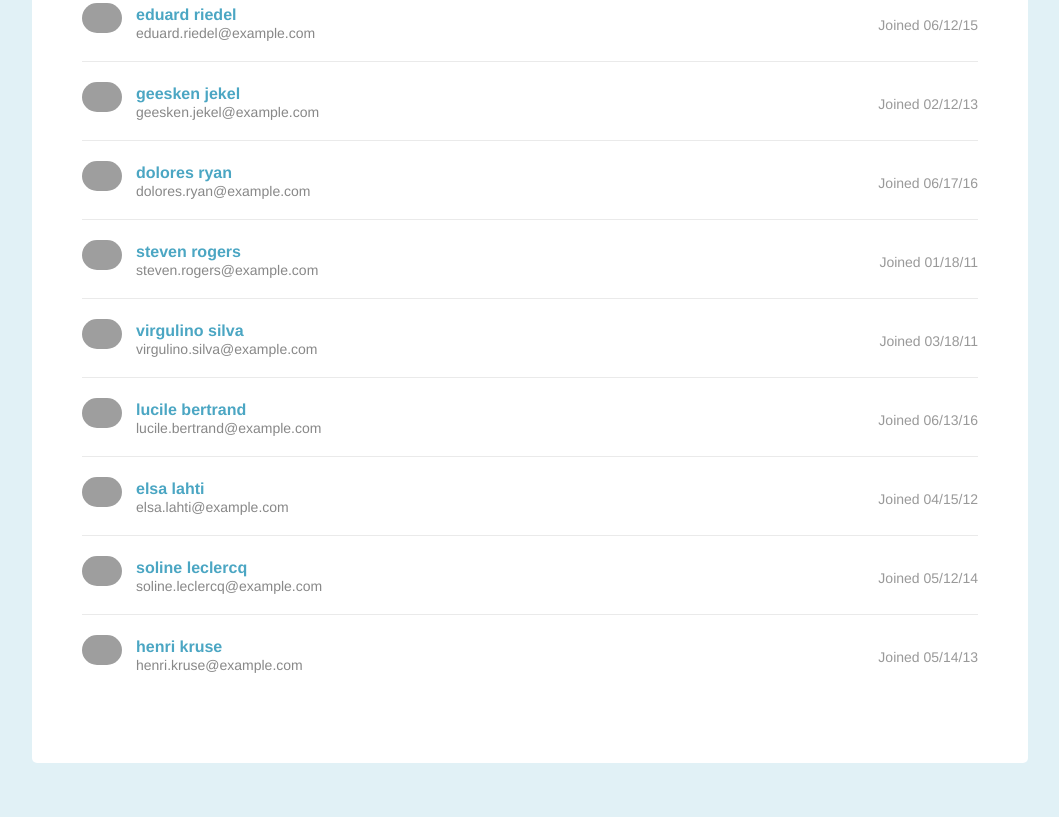
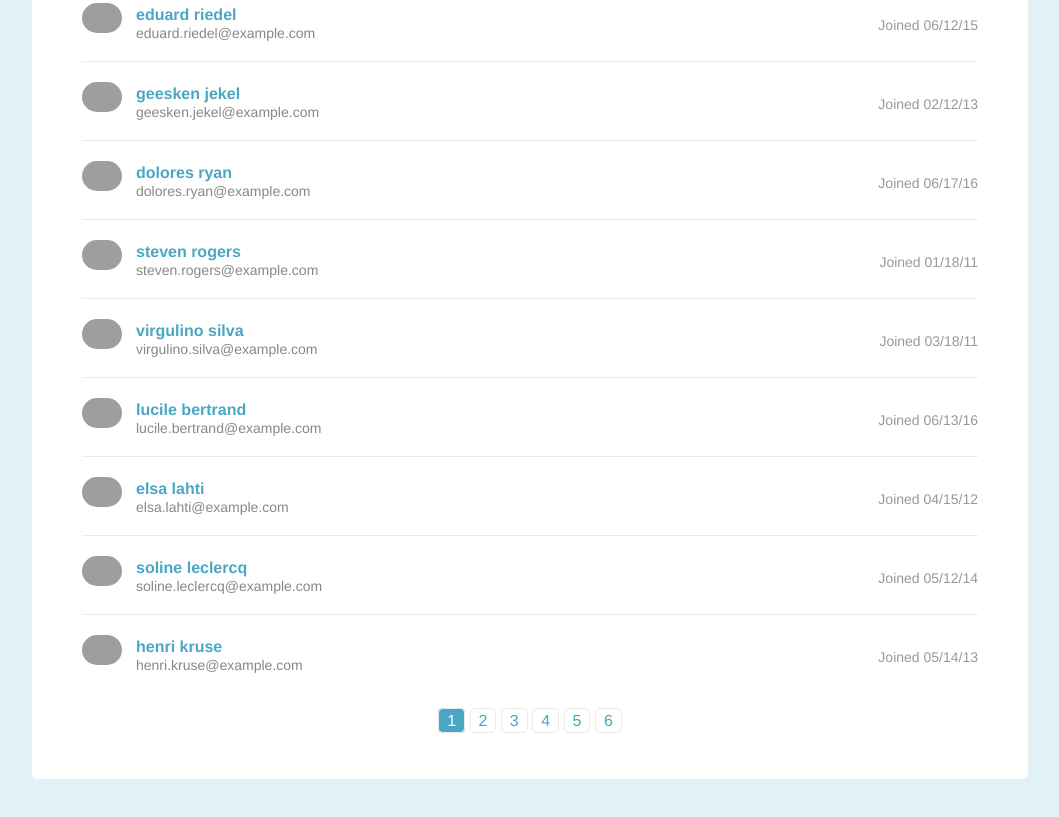
Before and after one commit to Zeldaguy2645/techdegree-project-2, a plain HTML site: page index.html in a window 1280 px wide. Shown: the part 3694-4511 px from the top of the page, without its empty margins (110-1169 px from the left). Drawn offline with Linux system fonts and the light colour scheme; grey boxes are pictures that could not be loaded.

Commit message:
Update index.html

```diff
--- a/index.html
+++ b/index.html
@@ -558,7 +558,26 @@
       </ul>
 
       <div class="pagination">
-
+        <ul>
+          <li>
+            <a class="active" href="#">1</a>
+          </li>
+           <li>
+            <a href="#">2</a>
+          </li>
+           <li>
+            <a href="#">3</a>
+          </li>
+           <li>
+            <a href="#">4</a>
+          </li>
+           <li>
+            <a href="#">5</a>
+          </li>
+           <li>
+            <a href="#">6</a>
+          </li>
+        </ul>
       </div>
 
     </div>
```
